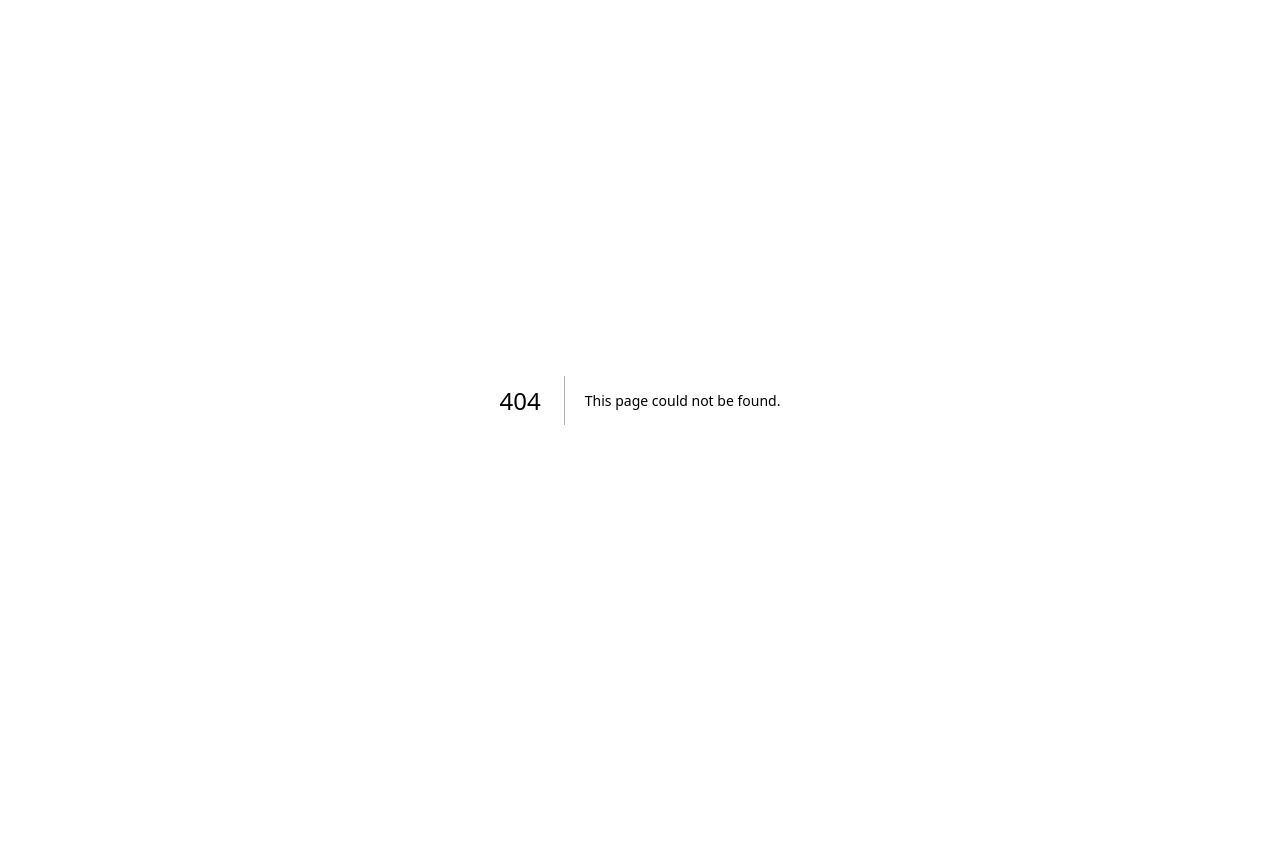
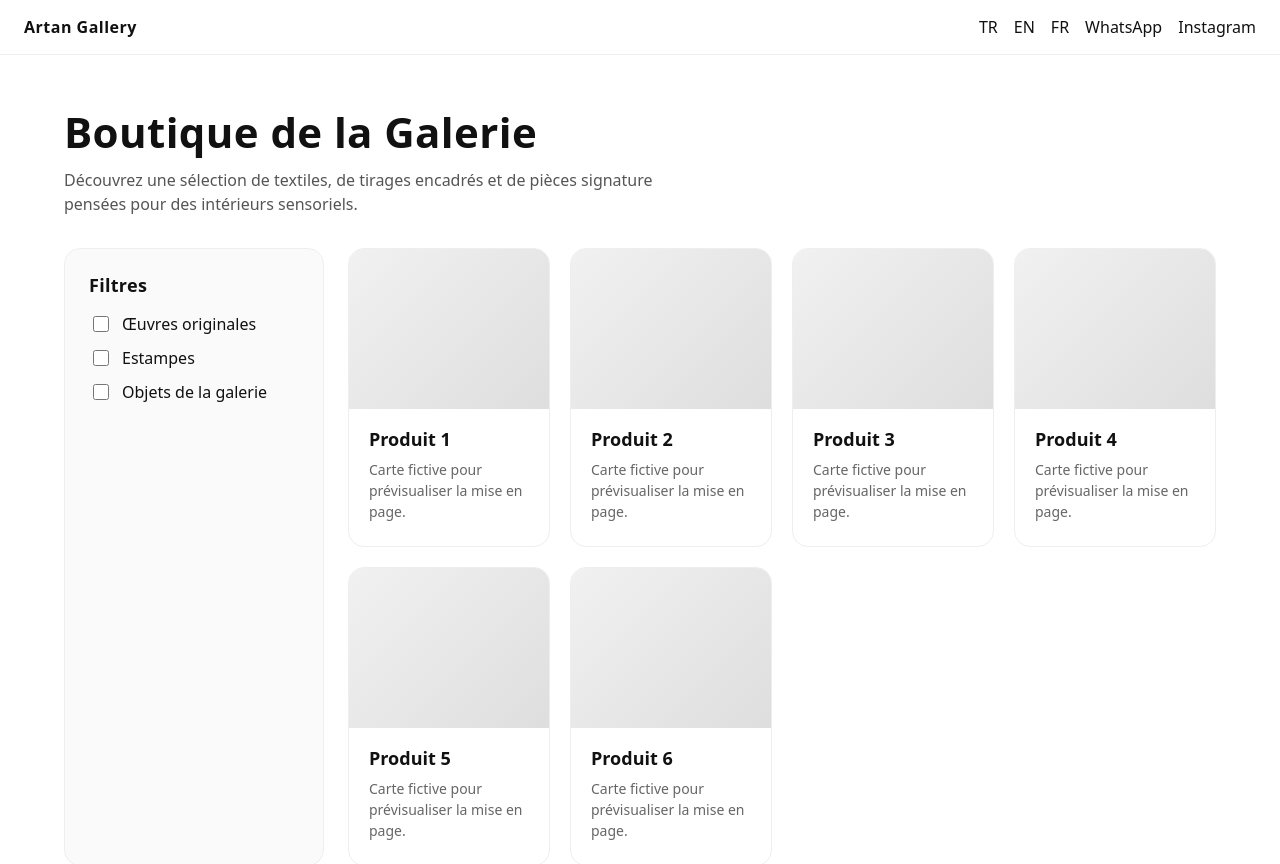
Before and after one commit to Hamed-shareghzadeh/artan-gallery, a Next.js app: page /fr/boutique in a window 1280 px wide. Before the commit this address had no page. Shown: the top 864 px of the page. Before the commit the page ends 800 px from the top, so only its background shows below. Built offline with nearby package versions, Linux system fonts and the light colour scheme.

Commit message:
Add shared shop shell and localized pages

```diff
--- /dev/null
+++ b/app/fr/boutique/page.js
@@ -0,0 +1,20 @@
+import ShopShell from "../../../components/ShopShell";
+
+const filters = [
+  { id: "originals", label: "Œuvres originales" },
+  { id: "prints", label: "Estampes" },
+  { id: "merch", label: "Objets de la galerie" },
+];
+
+export default function BoutiquePageFR() {
+  return (
+    <ShopShell
+      heading="Boutique de la Galerie"
+      description="Découvrez une sélection de textiles, de tirages encadrés et de pièces signature pensées pour des intérieurs sensoriels."
+      filterHeading="Filtres"
+      filters={filters}
+      productLabel="Produit"
+      productDescription="Carte fictive pour prévisualiser la mise en page."
+    />
+  );
+}
--- /dev/null
+++ b/components/ShopShell.jsx
@@ -0,0 +1,177 @@
+import React from "react";
+
+const ShopShell = ({
+  heading,
+  description,
+  filterHeading,
+  filters,
+  productLabel,
+  productDescription,
+}) => {
+  const products = Array.from({ length: 6 }, (_, index) => ({
+    id: index + 1,
+    title: `${productLabel} ${index + 1}`,
+  }));
+
+  return (
+    <section className="shop-shell" aria-labelledby="shop-heading">
+      <header className="shop-shell__header">
+        <h1 id="shop-heading">{heading}</h1>
+        {description ? <p>{description}</p> : null}
+      </header>
+
+      <div className="shop-shell__content">
+        <aside className="shop-shell__filters" aria-labelledby="shop-filter-heading">
+          <h2 id="shop-filter-heading">{filterHeading}</h2>
+          <ul>
+            {filters.map((filter) => {
+              const inputId = `shop-filter-${filter.id}`;
+              return (
+                <li key={filter.id}>
+                  <input type="checkbox" id={inputId} name={filter.id} />
+                  <label htmlFor={inputId}>{filter.label}</label>
+                </li>
+              );
+            })}
+          </ul>
+        </aside>
+
+        <div className="shop-shell__grid" role="list">
+          {products.map((product) => (
+            <article key={product.id} className="shop-shell__card" role="listitem">
+              <div className="shop-shell__thumb" aria-hidden />
+              <div className="shop-shell__card-body">
+                <h3>{product.title}</h3>
+                {productDescription ? <p>{productDescription}</p> : null}
+              </div>
+            </article>
+          ))}
+        </div>
+      </div>
+
+      <style jsx>{`
+        .shop-shell {
+          padding: 48px 24px 64px;
+          max-width: 1200px;
+          margin: 0 auto;
+        }
+
+        .shop-shell__header {
+          margin-bottom: 32px;
+        }
+
+        .shop-shell__header h1 {
+          margin: 0 0 8px;
+          font-size: clamp(28px, 4vw, 42px);
+          letter-spacing: 0.4px;
+        }
+
+        .shop-shell__header p {
+          margin: 0;
+          color: #555;
+          max-width: 65ch;
+          line-height: 1.5;
+        }
+
+        .shop-shell__content {
+          display: grid;
+          gap: 24px;
+          grid-template-columns: minmax(220px, 260px) 1fr;
+        }
+
+        .shop-shell__filters {
+          border: 1px solid #eee;
+          border-radius: 16px;
+          padding: 24px;
+          background: #fafafa;
+          position: sticky;
+          top: 24px;
+        }
+
+        .shop-shell__filters h2 {
+          margin: 0 0 16px;
+          font-size: 18px;
+          letter-spacing: 0.3px;
+        }
+
+        .shop-shell__filters ul {
+          list-style: none;
+          padding: 0;
+          margin: 0;
+          display: grid;
+          gap: 12px;
+        }
+
+        .shop-shell__filters li {
+          display: flex;
+          align-items: center;
+          gap: 10px;
+        }
+
+        .shop-shell__filters input[type="checkbox"] {
+          width: 16px;
+          height: 16px;
+          accent-color: #111;
+        }
+
+        .shop-shell__grid {
+          display: grid;
+          gap: 20px;
+          grid-template-columns: repeat(auto-fit, minmax(200px, 1fr));
+        }
+
+        .shop-shell__card {
+          border: 1px solid #eee;
+          border-radius: 16px;
+          overflow: hidden;
+          background: #fff;
+          display: flex;
+          flex-direction: column;
+          transition: transform 0.2s ease, box-shadow 0.2s ease;
+        }
+
+        .shop-shell__card:hover {
+          transform: translateY(-3px);
+          box-shadow: 0 16px 40px rgba(0, 0, 0, 0.06);
+        }
+
+        .shop-shell__thumb {
+          height: 160px;
+          background: linear-gradient(135deg, #f1f1f1, #dedede);
+        }
+
+        .shop-shell__card-body {
+          padding: 18px 20px 24px;
+        }
+
+        .shop-shell__card-body h3 {
+          margin: 0 0 8px;
+          font-size: 18px;
+        }
+
+        .shop-shell__card-body p {
+          margin: 0;
+          color: #666;
+          line-height: 1.5;
+          font-size: 14px;
+        }
+
+        @media (max-width: 960px) {
+          .shop-shell {
+            padding: 36px 20px 48px;
+          }
+
+          .shop-shell__content {
+            grid-template-columns: 1fr;
+          }
+
+          .shop-shell__filters {
+            position: static;
+          }
+        }
+      `}</style>
+    </section>
+  );
+};
+
+export default ShopShell;
```
Also changed, not shown: app/en/shop/page.js (added, +20 -0 lines), app/tr/shop/page.js (added, +20 -0 lines).
